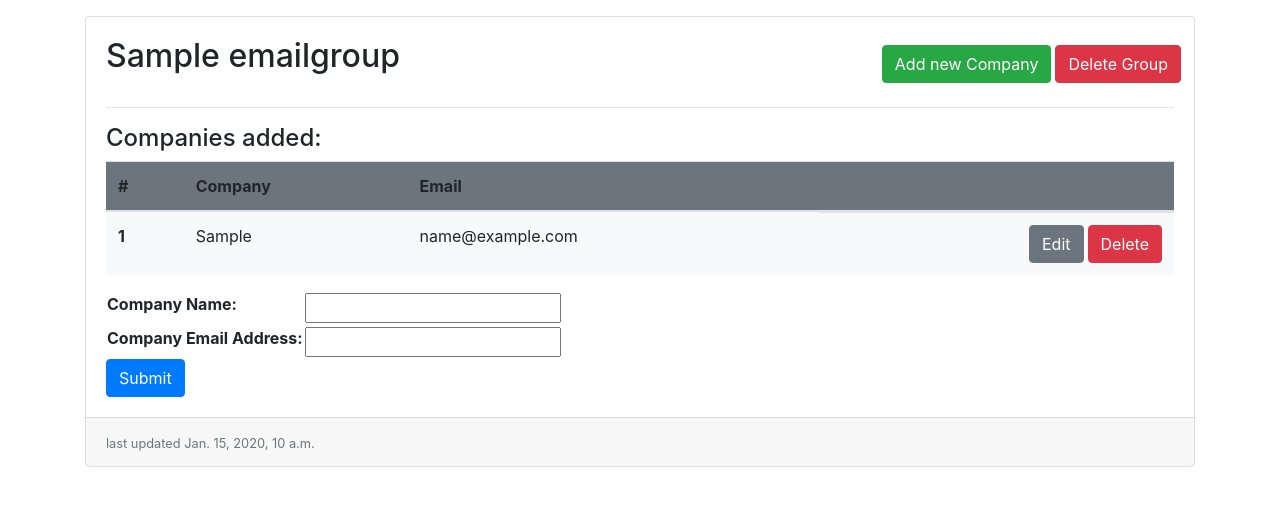
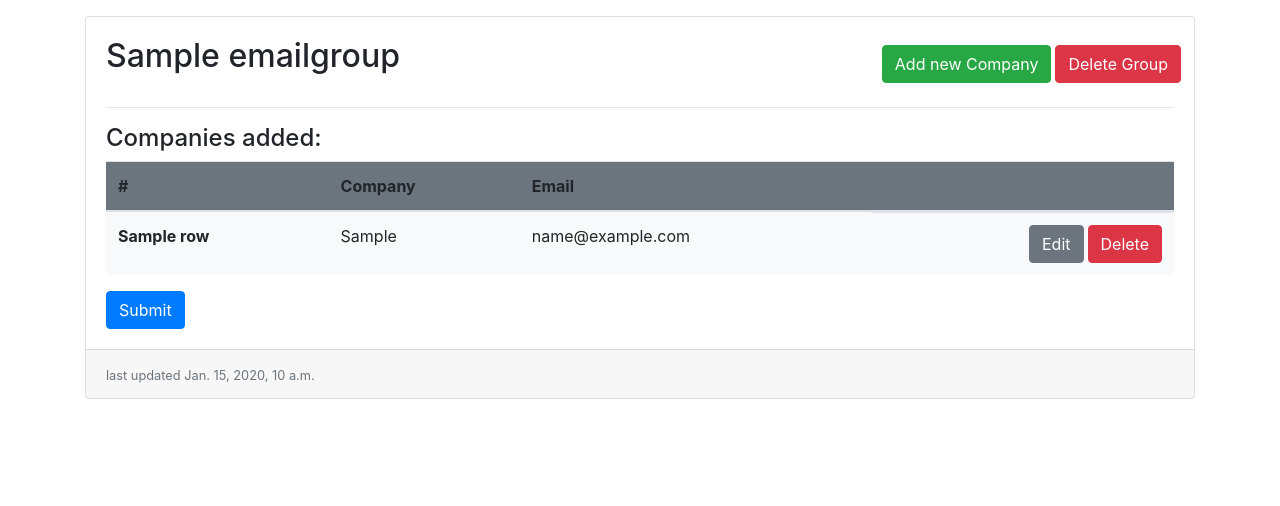
Before and after one commit to SnorriArinbjarnar/emailgroup, a Django app: template emailassistant/templates/emailwizard/group_detail.html in a window 1280 px wide. Shown: the part 65-571 px from the top of the page. Run offline with Django 3.2, Linux system fonts and the light colour scheme; tables that the repository leaves empty hold one stand-in row (values such as "Sample post"); the template is opened without the code that fills it: values that come from a table or form of the project are taken from there, most other values are stand-ins (such as "Sample title", 1, 10 or a date in 2020); form fields are guessed from the names that the template uses; some libraries are stand-ins or nearby versions.

Commit message:
form only asks for email and name now, TODO: change the view to the recommended settings

```diff
--- a/emailassistant/EmailWizard/forms.py
+++ b/emailassistant/EmailWizard/forms.py
@@ -9,13 +9,16 @@ class AddCompanyForm(forms.Form):
 class AddCompanyFormTwo(forms.ModelForm):
     class Meta:
         model = Email
-        fields = ['company', 'email', 'emailgroup']
+        #fields = ['company', 'email', 'emailgroup']
+        fields = ['company', 'email']
 
         def __init__(self, *args, **kwargs):
             self.emailgroup = kwargs.pop('pk')
             #
-            super(AddCompanyFormTwo, self).__init__(*args, **kwargs)
-            self.fields['emailgroup'] = self.emailgroup
+            #super(AddCompanyFormTwo, self).__init__(*args, **kwargs)
+            #self.fields['emailgroup'] = self.emailgroup
+            #self.emailgroup = self.kwargs['pk']
+            #pass
 
         def save(self, commit=True):
             instance = super(AddCompanyFormTwo, self).save(commit=False)
--- a/emailassistant/templates/emailwizard/group_detail.html
+++ b/emailassistant/templates/emailwizard/group_detail.html
@@ -18,7 +18,7 @@
 
             {% for company in emailgroup.email_set.all %}
             <tr>
-                <th scope="row">{{company.id}}</th>
+                <th scope="row">{{row}}</th>
                 <td>{{company.company}}</td>
                 <td>{{company.email}}</td>
                 <td class="d-flex justify-content-end">
```
Also changed, not shown: emailassistant/EmailWizard/views.py (+5 -9 lines).
